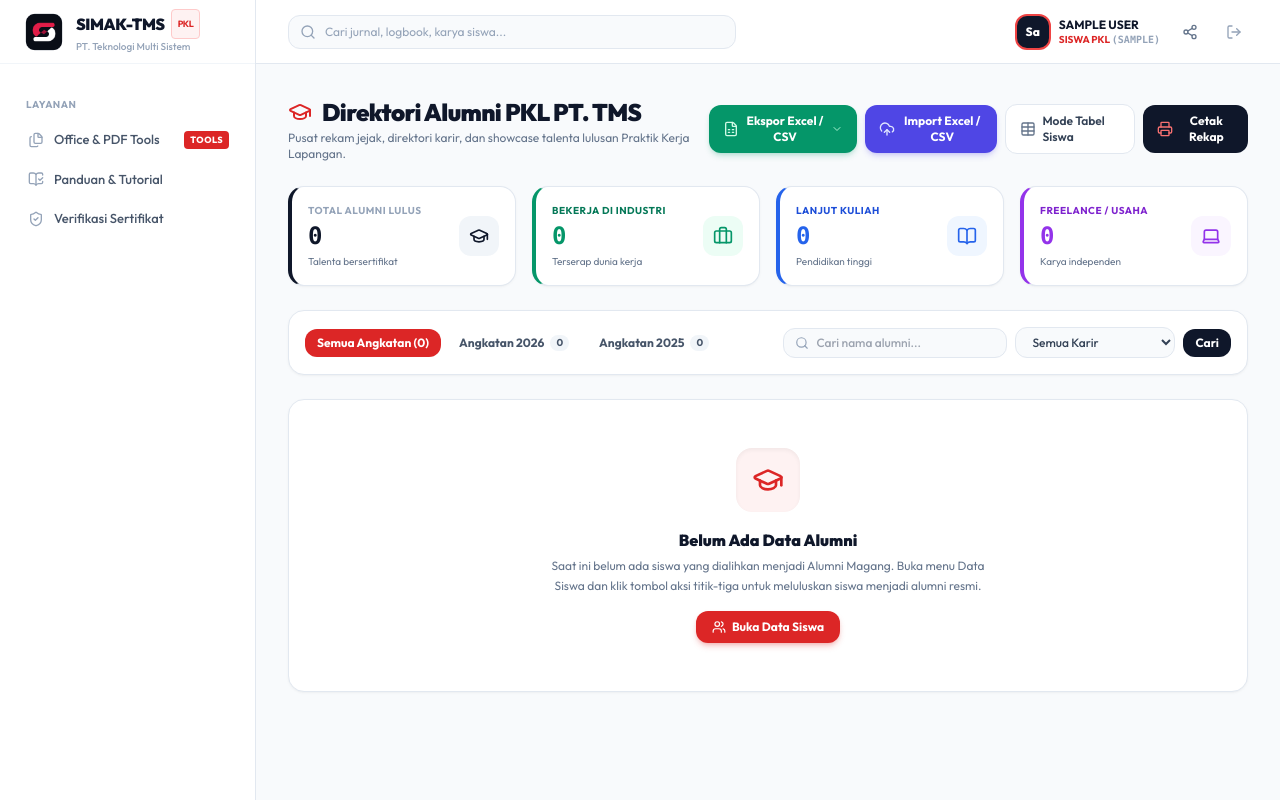
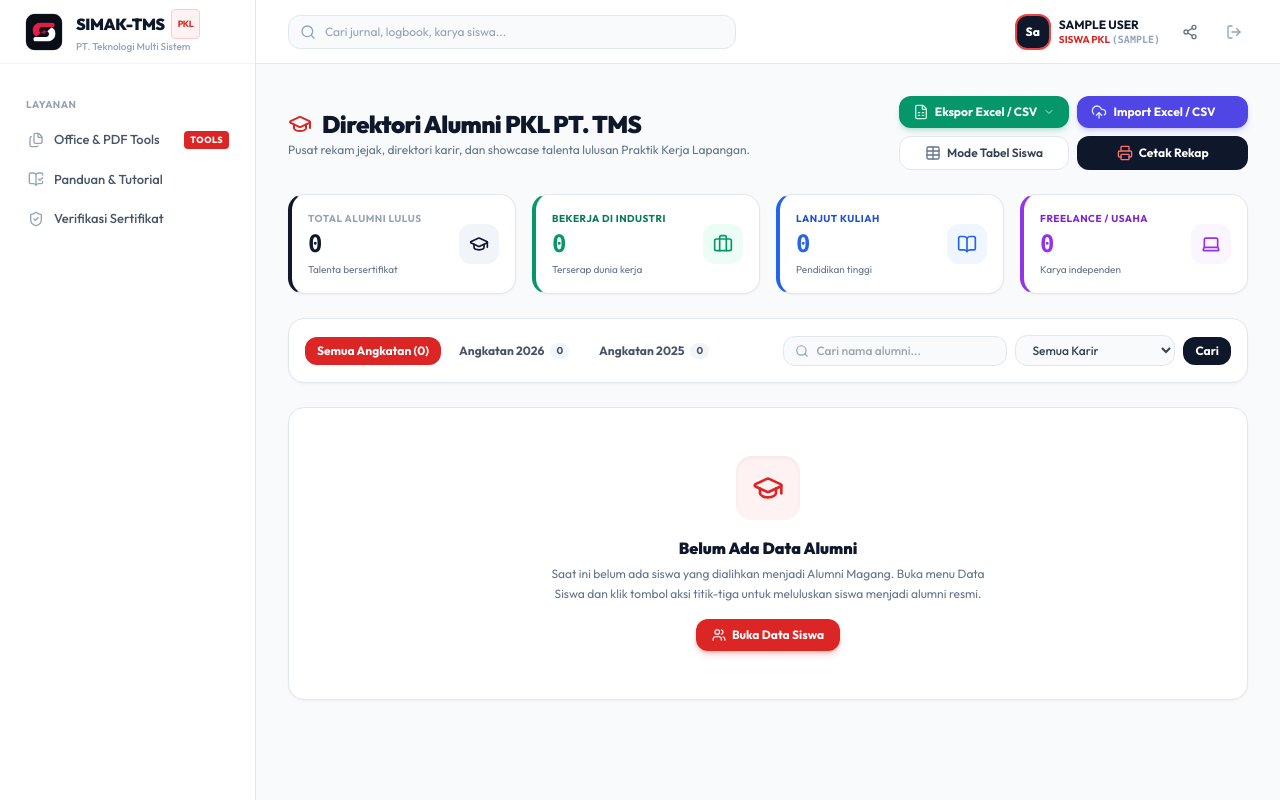
Before and after one commit to PradiptaPPLG/simak-tms, a Laravel app: page /admin/alumni in a window 1280 px wide. Run offline with Laravel 12, Linux system fonts and the light colour scheme; the visitor is signed in with stand-in values (Sample User, id 1); data comes from the database, SQL or seed files in the repository; data that the repository does not hold is empty; parts of the project's set-up code (start-up, migrations or seed data) failed here and were passed over; some libraries are stand-ins or nearby versions.

Commit message:
style: unify 2x2 header action button grid across admin and mentor views

```diff
--- a/resources/views/admin/alumni.blade.php
+++ b/resources/views/admin/alumni.blade.php
@@ -15,7 +15,7 @@
             <p class="text-xs text-slate-500 mt-0.5">Pusat rekam jejak, direktori karir, dan showcase talenta lulusan Praktik Kerja Lapangan.</p>
         </div>
 
-        <div class="grid grid-cols-2 sm:flex sm:items-center gap-2 w-full sm:w-auto no-print">
+        <div class="grid grid-cols-2 gap-2 w-full sm:w-auto shrink-0 no-print">
             <!-- Green Export Button (Opens Format Choice Modal) -->
             <button type="button" onclick="openExportModal()" class="px-3.5 py-2 bg-emerald-600 hover:bg-emerald-700 text-white text-xs font-bold rounded-xl transition-all shadow-md shadow-emerald-600/20 flex items-center gap-1.5 cursor-pointer" title="Unduh Berkas Spreadsheet Data Alumni (Excel / CSV)">
                 <i data-lucide="file-spreadsheet" class="w-4 h-4 text-emerald-100 shrink-0"></i>
--- a/resources/views/admin/registrations.blade.php
+++ b/resources/views/admin/registrations.blade.php
@@ -12,7 +12,7 @@
             <p class="text-xs text-slate-500 mt-0.5">Tinjau biodata pendaftar, seleksi administrasi, verifikasi kuota, dan pembuatan data siswa magang.</p>
         </div>
 
-        <div class="grid grid-cols-2 sm:flex sm:items-center gap-2 w-full sm:w-auto no-print">
+        <div class="grid grid-cols-2 gap-2 w-full sm:w-auto shrink-0 no-print">
             <!-- Green Export Button (Opens Format Choice Modal) -->
             <button type="button" onclick="openExportModal()" class="px-3.5 py-2 bg-emerald-600 hover:bg-emerald-700 text-white text-xs font-bold rounded-xl transition-all shadow-md shadow-emerald-600/20 flex items-center gap-1.5 cursor-pointer" title="Unduh Berkas Spreadsheet Data Pendaftaran (Excel / CSV)">
                 <i data-lucide="file-spreadsheet" class="w-4 h-4 text-emerald-100 shrink-0"></i>
--- a/resources/views/admin/students.blade.php
+++ b/resources/views/admin/students.blade.php
@@ -12,7 +12,7 @@
             <p class="text-xs text-slate-500 mt-0.5">Kelola data seluruh siswa magang lintas sekolah mitra, pembagian mentor pembimbing, serta rekapitulasi penugasan.</p>
         </div>
 
-        <div class="grid grid-cols-2 sm:flex sm:items-center gap-2 w-full sm:w-auto no-print">
+        <div class="grid grid-cols-2 gap-2 w-full sm:w-auto shrink-0 no-print">
             <!-- Green Export Button (Opens Format Choice Modal) -->
             <button type="button" onclick="openExportModal()" class="px-3.5 py-2 bg-emerald-600 hover:bg-emerald-700 text-white text-xs font-bold rounded-xl transition-all shadow-md shadow-emerald-600/25 flex items-center justify-center gap-1.5 text-center shrink-0 cursor-pointer" title="Unduh Berkas Spreadsheet Data Siswa (Excel / CSV)">
                 <i data-lucide="file-spreadsheet" class="w-4 h-4 text-emerald-100 shrink-0"></i>
--- a/resources/views/mentor/students.blade.php
+++ b/resources/views/mentor/students.blade.php
@@ -12,7 +12,7 @@
             <p class="text-xs text-slate-500 mt-0.5">Pantau performa koding, rekapitulasi logbook jurnal harian, dan karya portofolio siswa bimbingan Anda.</p>
         </div>
 
-        <div class="grid grid-cols-2 sm:flex sm:items-center gap-2 w-full sm:w-auto no-print">
+        <div class="grid grid-cols-2 gap-2 w-full sm:w-auto shrink-0 no-print">
             <!-- Green Export Button (Opens Format Choice Modal) -->
             <button type="button" onclick="openExportModal()" class="px-3.5 py-2 bg-emerald-600 hover:bg-emerald-700 text-white text-xs font-bold rounded-xl transition-all shadow-md shadow-emerald-600/25 flex items-center justify-center gap-1.5 text-center shrink-0 cursor-pointer" title="Unduh Berkas Spreadsheet Data Siswa Bimbingan (Excel / CSV)">
                 <i data-lucide="file-spreadsheet" class="w-4 h-4 text-emerald-100 shrink-0"></i>
```
